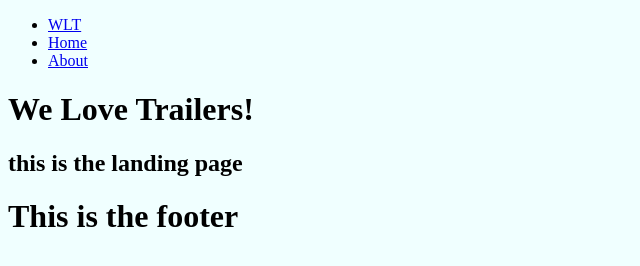
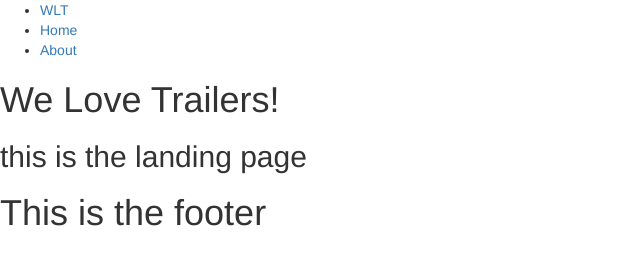
Before and after one commit to ma3east/weLoveTrailers, a website: page public/index.html in a window 1280 px wide. Shown: the whole page, without its empty margins (0-640 px from the left). Drawn offline with nearby package versions, Linux system fonts and the light colour scheme; some packages are replaced by stand-ins of ours.

Commit message:
have changed bootstrap.min to use cyborg theme and setup link on index file

```diff
--- a/public/css/style.css
+++ b/public/css/style.css
@@ -1,3 +1,3 @@
-body {
+/*body {
   background-color: azure;
-}
+}*/
--- a/public/index.html
+++ b/public/index.html
@@ -7,6 +7,10 @@
 
   <title>We Love Trailers</title>
 
+  <!-- External -->
+  <link rel="stylesheet" href="/bower_components/bootstrap/dist/css/bootstrap.min.css">
+
+  <!-- Internal -->
   <link rel="stylesheet" type="text/css" href="/css/style.css">
 
 </head>
```
